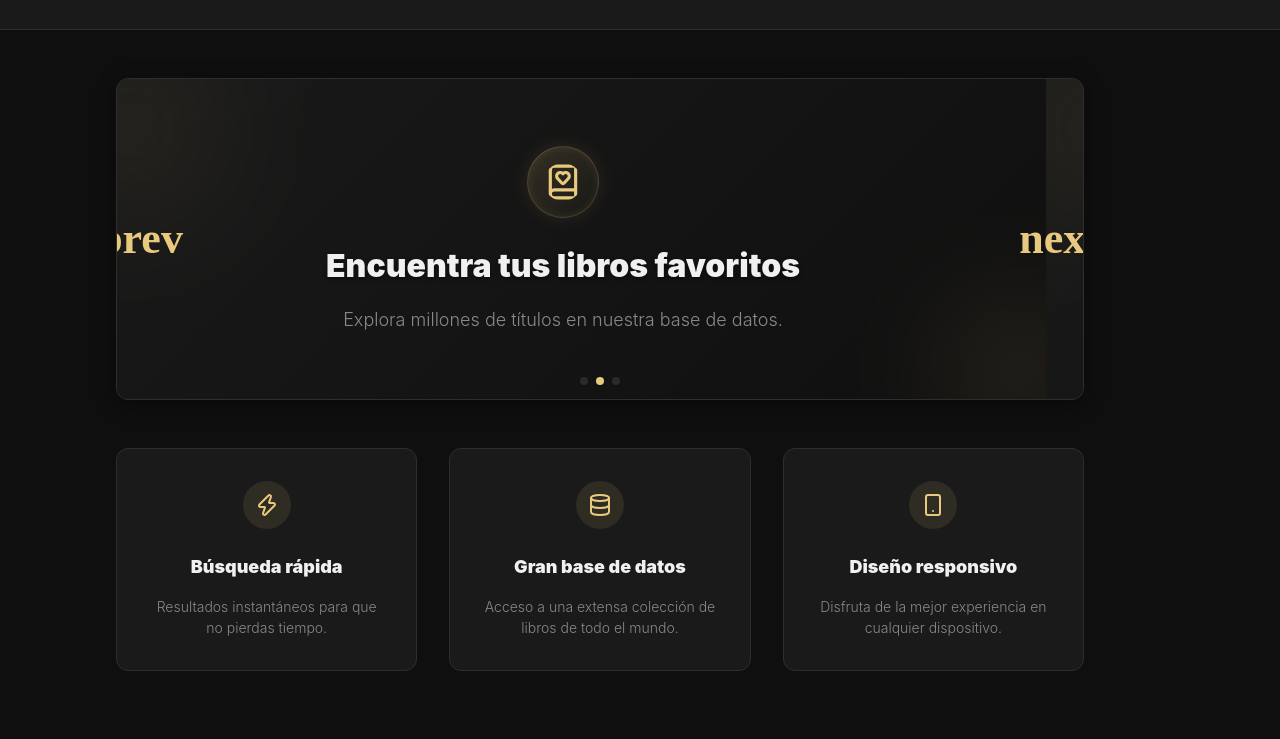
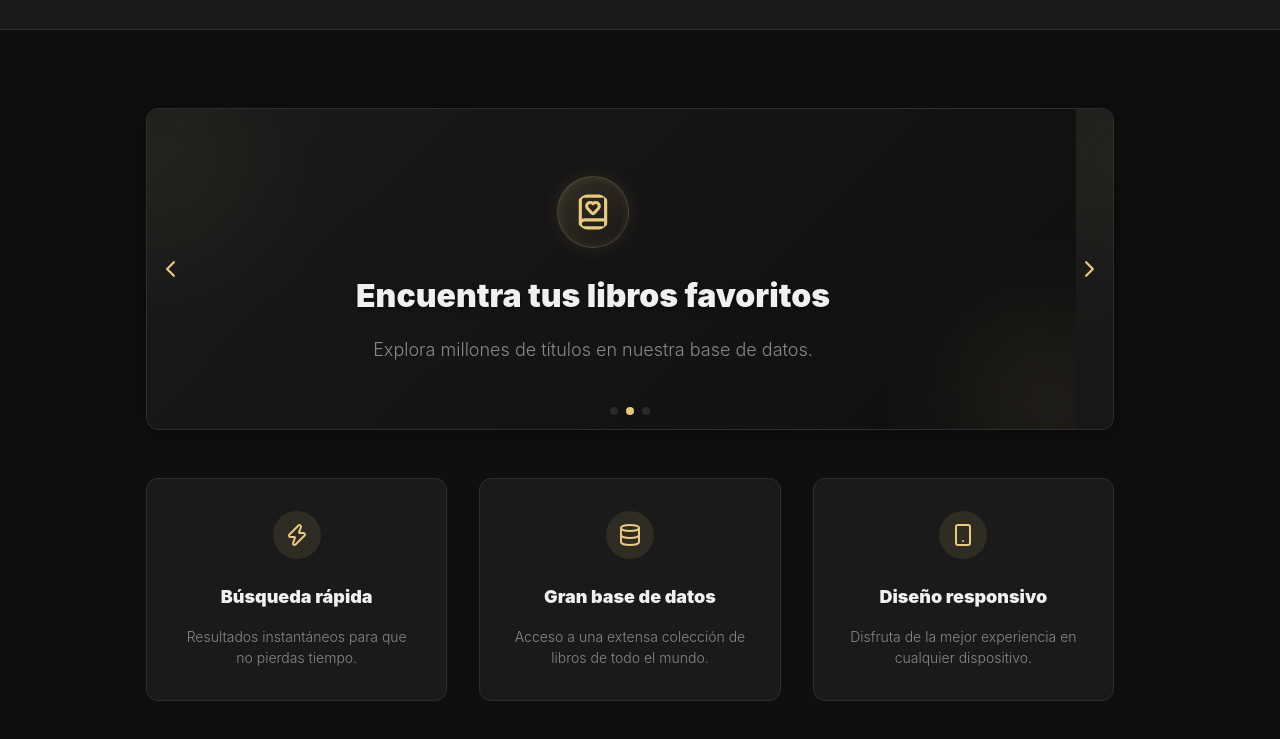
Before and after one commit to samunv/proyecto-opencode-frontend, a website with bundled scripts: page index.html in a window 1280 px wide. Shown: the part 163-902 px from the top of the page. Built offline with nearby package versions, Linux system fonts and the light colour scheme.

Commit message:
Corregir UI

```diff
--- a/css/components.css
+++ b/css/components.css
@@ -115,6 +115,17 @@
     color: var(--color-primary) !important;
 }
 
+.swiper-button-next::after,
+.swiper-button-prev::after {
+    display: none !important;
+}
+
+.swiper-button-next svg,
+.swiper-button-prev svg {
+    width: 32px;
+    height: 32px;
+}
+
 /* Cuadrícula de Características */
 .cuadricula-caracteristicas {
     display: grid;
--- a/css/styles.css
+++ b/css/styles.css
@@ -125,7 +125,7 @@ h1, h2, h3, h4, h5, h6 {
 /* Contenido Principal */
 .contenido-principal {
     max-width: 1200px;
-    margin: 0;
+    margin: 30px;
     padding: 0 var(--espaciado-2);
 }
 
--- a/index.html
+++ b/index.html
@@ -57,8 +57,8 @@
                     </div>
                 </div>
                 <div class="swiper-pagination"></div>
-                <div class="swiper-button-prev"></div>
-                <div class="swiper-button-next"></div>
+                <div class="swiper-button-prev"><i data-lucide="chevron-left" aria-hidden="true"></i></div>
+                <div class="swiper-button-next"><i data-lucide="chevron-right" aria-hidden="true"></i></div>
             </div>
 
             <div class="cuadricula-caracteristicas">
```
